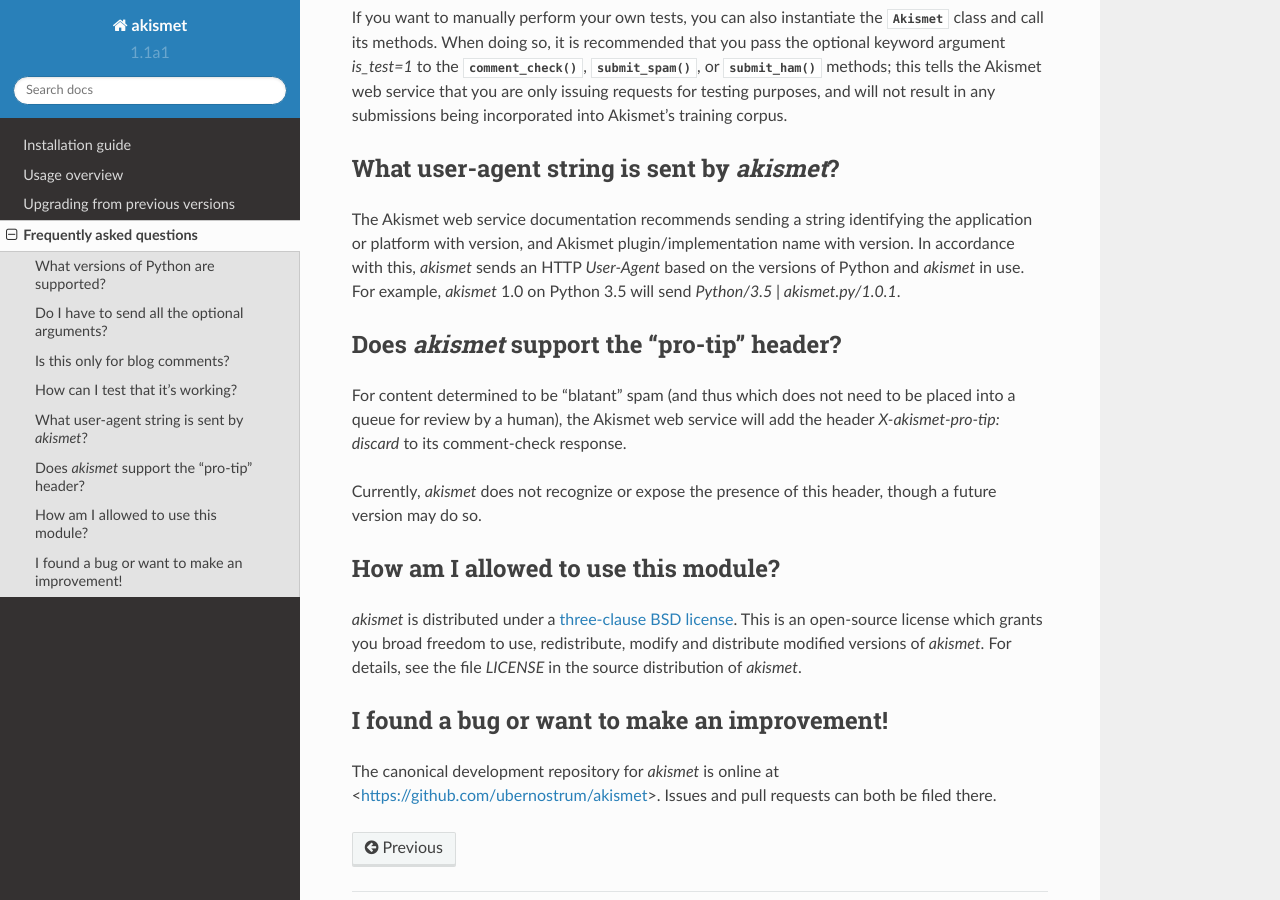
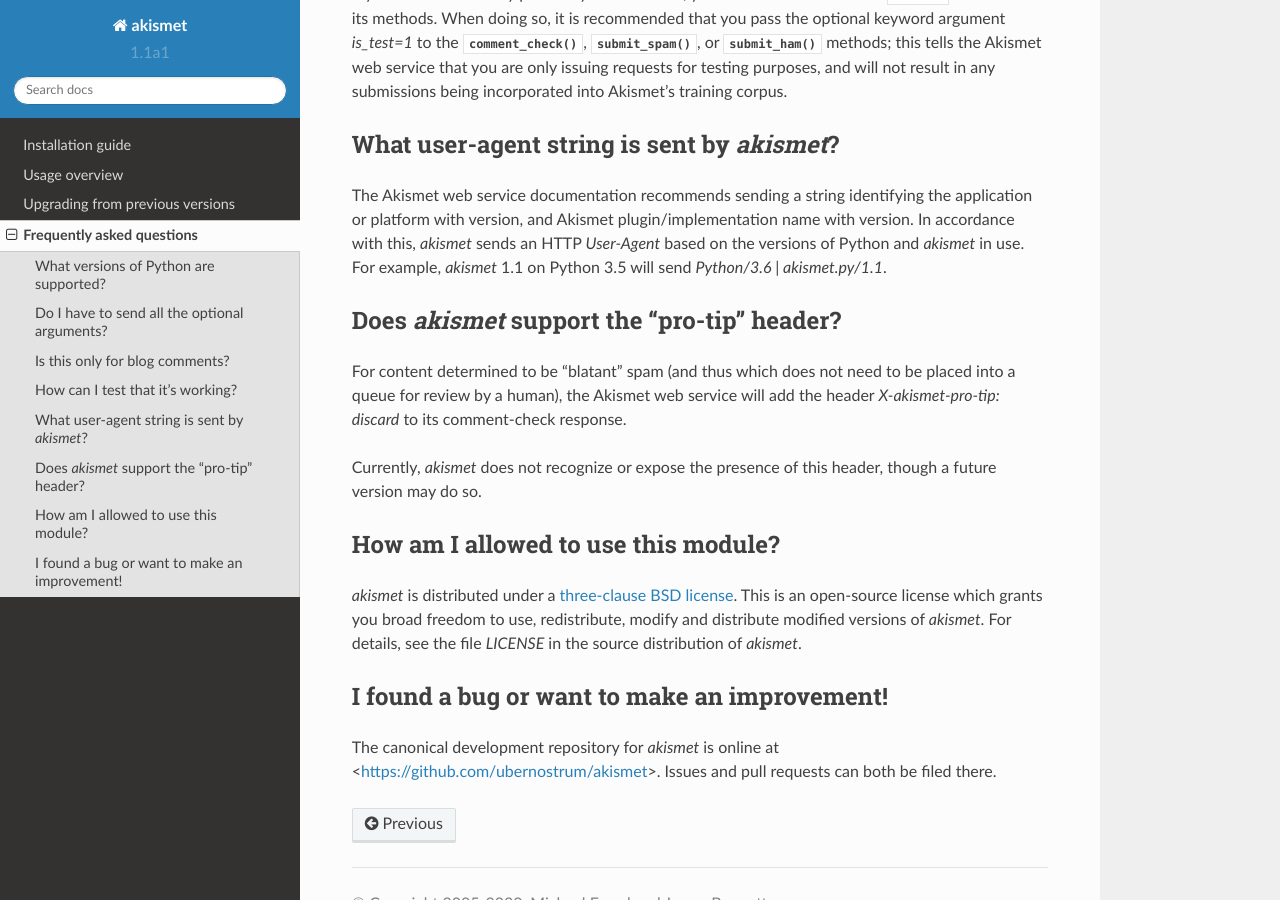
Before and after one commit to ubernostrum/akismet, a Sphinx documentation site: the page built from docs/faq.rst, in a window 1280 px wide and 900 px high, scrolled down 1238 px. Built offline with Sphinx 7.4.7 and the Read the Docs theme 2.0.0, drawn with Linux system fonts in a browser that asks for light colours; some of the changed text lies outside the part shown.

Commit message:
Start some documentation updates.

```diff
--- a/docs/faq.rst
+++ b/docs/faq.rst
@@ -13,13 +13,11 @@
 The |release| release of `akismet` supports the following versions of
 Python:
 
-* Python 2.7
-
-* Python 3.5
-
 * Python 3.6
 
 * Python 3.7
+
+* Python 3.8
 
 Older versions of Python are not supported and will cause errors.
 
@@ -91,8 +89,8 @@
 identifying the application or platform with version, and Akismet
 plugin/implementation name with version. In accordance with this,
 `akismet` sends an HTTP `User-Agent` based on the versions of Python
-and `akismet` in use. For example, `akismet` 1.0 on Python 3.5 will
-send `Python/3.5 | akismet.py/1.0.1`.
+and `akismet` in use. For example, `akismet` 1.1 on Python 3.5 will
+send `Python/3.6 | akismet.py/1.1`.
 
 
 Does `akismet` support the "pro-tip" header?
--- a/docs/install.rst
+++ b/docs/install.rst
@@ -7,13 +7,11 @@
 The |release| version of `akismet` is officially tested and supported
 on the following versions of Python:
 
-* Python 2.7
-
-* Python 3.5
-
 * Python 3.6
 
 * Python 3.7
+
+* Python 3.8
 
 
 Normal installation
```
